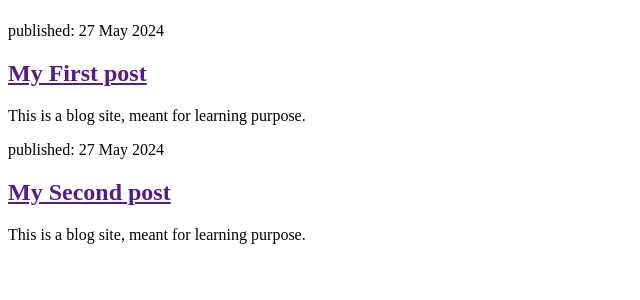
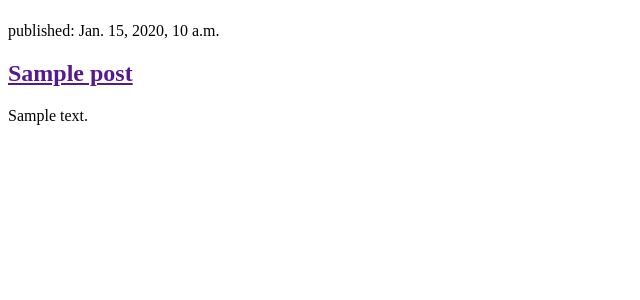
Before and after one commit to Mradula-Mittal/Django-first-blog, a Django app: page / in a window 1280 px wide. Shown: the part 58-358 px from the top of the page, without its empty margins (0-640 px from the left). Run offline with Django 3.2, Linux system fonts and the light colour scheme; tables that the repository leaves empty hold one stand-in row (values such as "Sample post").

Commit message:
Adding the template changes

```diff
--- a/blog/templates/blog/post_list.html
+++ b/blog/templates/blog/post_list.html
@@ -12,17 +12,13 @@
         <h1><a href="/">Django lesson</a></h1>
     </header>
 
+    {% for post in posts %}
     <article>
-        <time>published: 27 May 2024</time>
-        <h2><a href="">My First post</a></h2>
-        <p>This is a blog site, meant for learning purpose.</p>
+        <time>published: {{post.published_date}}</time>
+        <h2><a href="">{{post.title}}</a></h2>
+        <p>{{post.text|linebreaksbr}}</p>
     </article>
-
-    <article>
-        <time>published: 27 May 2024</time>
-        <h2><a href="">My Second post</a></h2>
-        <p>This is a blog site, meant for learning purpose.</p>
-    </article>
+    {% endfor %}
 
 </body>
 
--- a/blog/views.py
+++ b/blog/views.py
@@ -1,5 +1,8 @@
 from django.shortcuts import render
+from django.utils import timezone
+from .models import Post
 
 # Create your views here.
 def post_list(request):
-    return render(request, 'blog/post_list.html', {})
+    posts = Post.objects.filter(published_date__lte = timezone.now()).order_by('published_date')
+    return render(request, 'blog/post_list.html', {'posts': posts})
```
